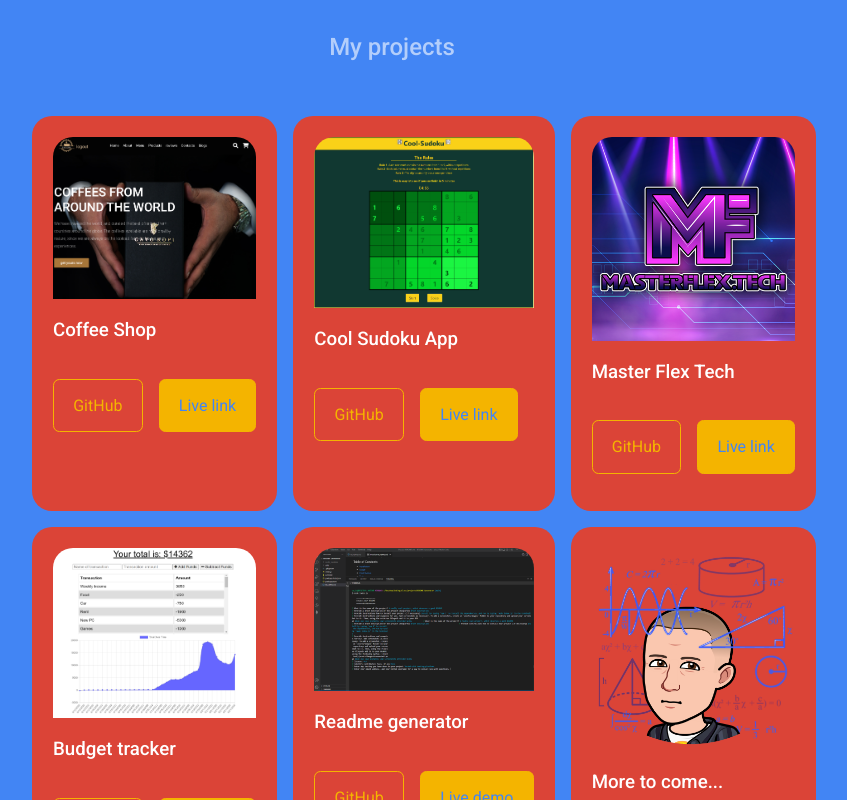
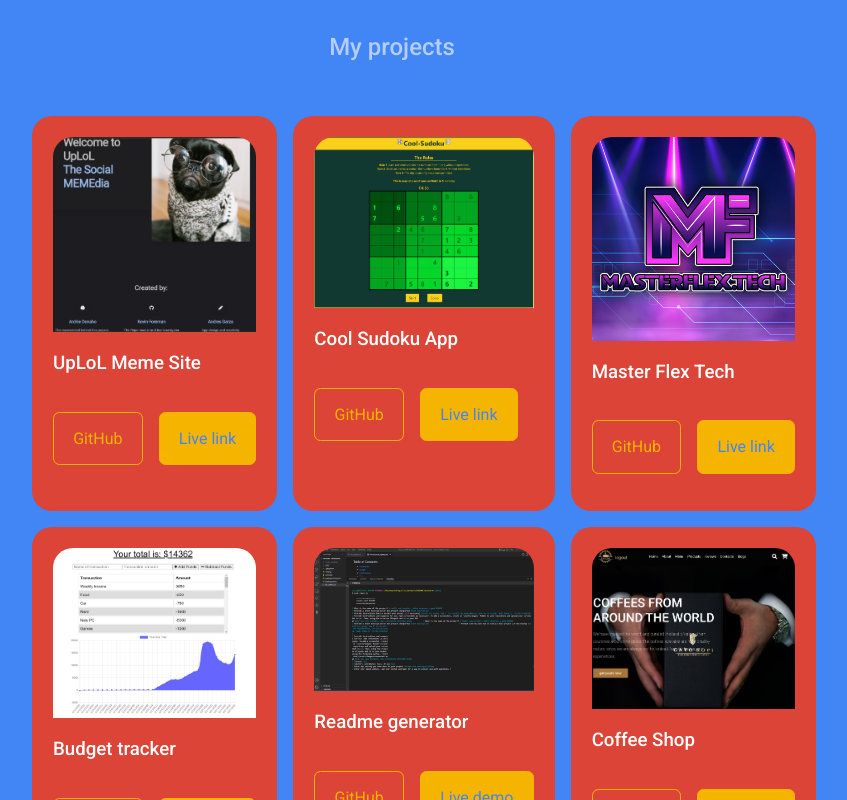
Before and after one commit to kevin-foreman/Personal-React-Portfolio, a React (Create React App) app: page / in a window 1280 px wide. Shown: the part 1600-2400 px from the top of the page, without its empty margins (248-1095 px from the left). Built offline with nearby package versions, Linux system fonts and the light colour scheme.

Commit message:
Updated projects

```diff
--- a/src/components/header/header.css
+++ b/src/components/header/header.css
@@ -58,7 +58,6 @@
     }
 
     .social__links {
-        bottom: 33rem;
         display: none;
     }
 }
--- a/src/components/portfolio/Portfolio.js
+++ b/src/components/portfolio/Portfolio.js
@@ -5,7 +5,7 @@
 import TECH from '../../assets/work-img-01.png'
 import BUDGET from '../../assets/budget-tracker.png'
 import README from '../../assets/readme-generator.png'
-import MORETOCOME from '../../assets/kevin-equation-meme.png'
+import UPLOL from '../../assets/uplol-screen-grab.png'
 
 const Portfolio = () => {
   return (
@@ -17,11 +17,11 @@
 
         <article className='portfolio__item'>
           <div className="portfolio__item-image">
-            <img src={COFFEE} alt="Coffe shop" />
-            <h3>Coffee Shop</h3>
+            <img src={UPLOL} alt="Meme site" />
+            <h3>UpLoL Meme Site</h3>
             <div className="portfolio__item-cta">
-            <a href="https://github.com/kevin-foreman/Coffee-Shop-" className='btn' target="_blank" rel="noreferrer">GitHub</a>
-            <a href="https://coffee-from-the-world.herokuapp.com/" className='btn btn-primary' target="_blank" rel="noreferrer">Live link</a>
+              <a href="https://github.com/kevin-foreman/UpLoL" className='btn' target="_blank" rel="noreferrer">GitHub</a>
+              <a href="https://uplol.herokuapp.com/" className='btn btn-primary' target="_blank" rel="noreferrer">Live link</a>
             </div>
 
           </div>
@@ -83,11 +83,11 @@
 
         <article className='portfolio__item'>
           <div className="portfolio__item-image">
-            <img src={MORETOCOME} alt="Equation meme" />
-            <h3>More to come...</h3>
+            <img src={COFFEE} alt="Coffe shop" />
+            <h3>Coffee Shop</h3>
             <div className="portfolio__item-cta">
-            <a href="https://github.com/kevin-foreman" className='btn' target="_blank" rel="noreferrer">GitHub</a>
-            <a href="https://github.com/kevin-foreman" className='btn btn-primary' target="_blank" rel="noreferrer">Live link</a>
+              <a href="https://github.com/kevin-foreman/Coffee-Shop-" className='btn' target="_blank" rel="noreferrer">GitHub</a>
+              <a href="https://coffee-from-the-world.herokuapp.com/" className='btn btn-primary' target="_blank" rel="noreferrer">Live link</a>
             </div>
 
           </div>
```
Also changed, not shown: 6 other files (tests, documents, lock files or other folders). Lines whose indentation alone changed are shown as unchanged.
